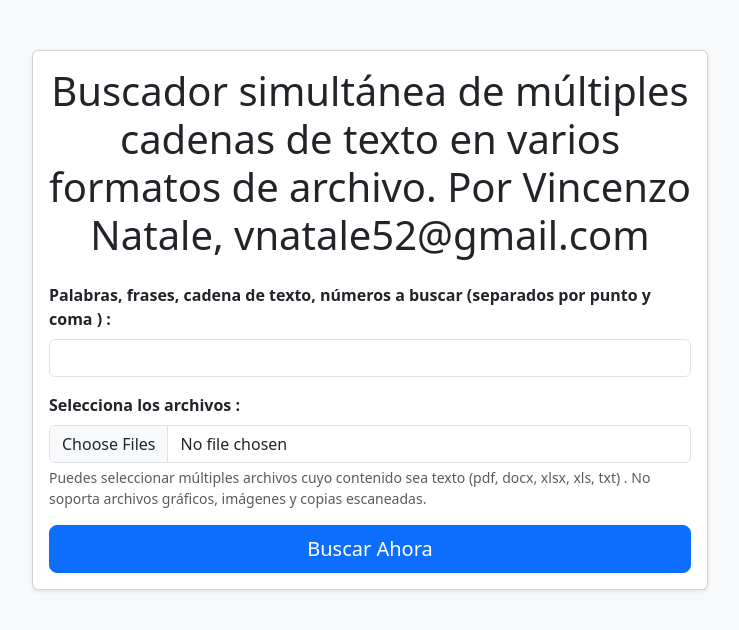
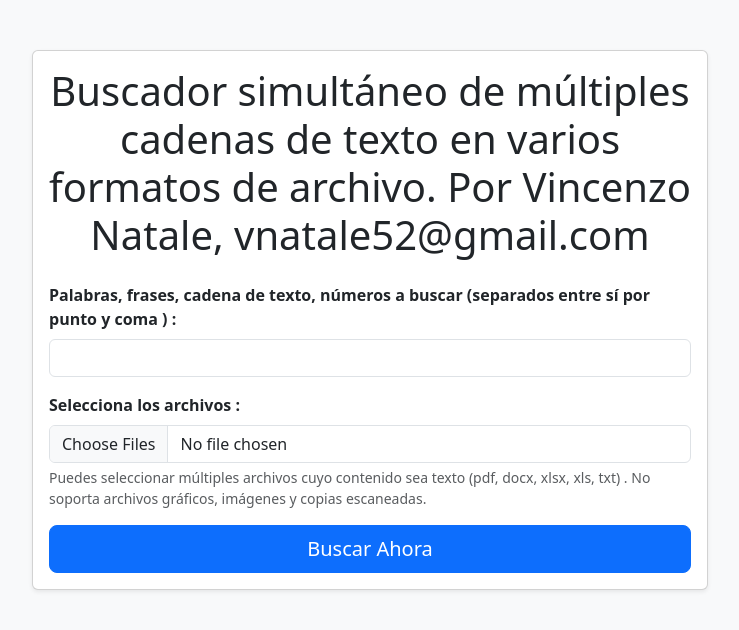
Before and after one commit to vnatale52/Find_Strings_in_Files, a Flask app: page / in a window 1280 px wide. Shown: the top 630 px of the page, without its empty margins (270-1009 px from the left). Run offline with Flask 3, Linux system fonts and the light colour scheme.

Commit message:
Add files via upload

```diff
--- a/templates/index.html
+++ b/templates/index.html
@@ -15,7 +15,7 @@
     <div class="container">
         <div class="card shadow-sm">
             <div class="card-body">
-                <h1 class="card-title text-center mb-4">Buscador simultánea de múltiples cadenas de texto en varios formatos de archivo. Por Vincenzo Natale, vnatale52@gmail.com</h1>
+                <h1 class="card-title text-center mb-4">Buscador simultáneo de múltiples cadenas de texto en varios formatos de archivo. Por Vincenzo Natale, vnatale52@gmail.com</h1>
 
                 {% with messages = get_flashed_messages(with_categories=true) %}
                     {% if messages %}
@@ -27,7 +27,7 @@
 
                 <form action="/buscar" method="post" enctype="multipart/form-data">
                     <div class="mb-3">
-                        <label for="search_strings" class="form-label"><strong>Palabras, frases, cadena de texto, números a buscar (separados por punto y coma ) : </strong></label>
+                        <label for="search_strings" class="form-label"><strong>Palabras, frases, cadena de texto, números a buscar (separados entre sí por punto y coma ) : </strong></label>
                         <input type="text" class="form-control" id="search_strings" name="search_strings" required>
                     </div>
                     <div class="mb-3">
```
